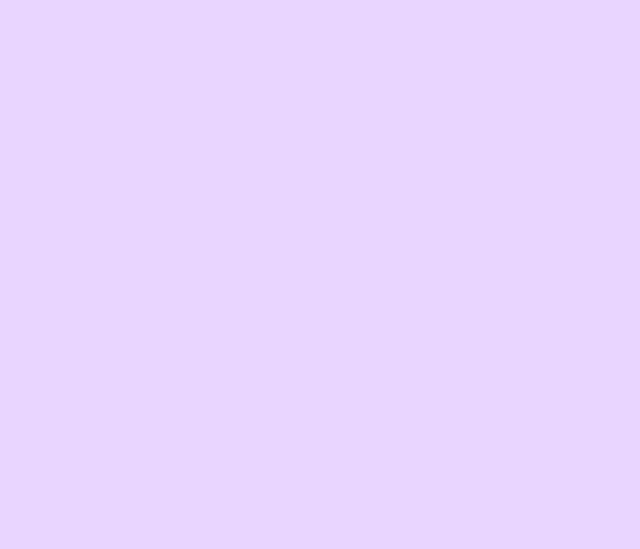
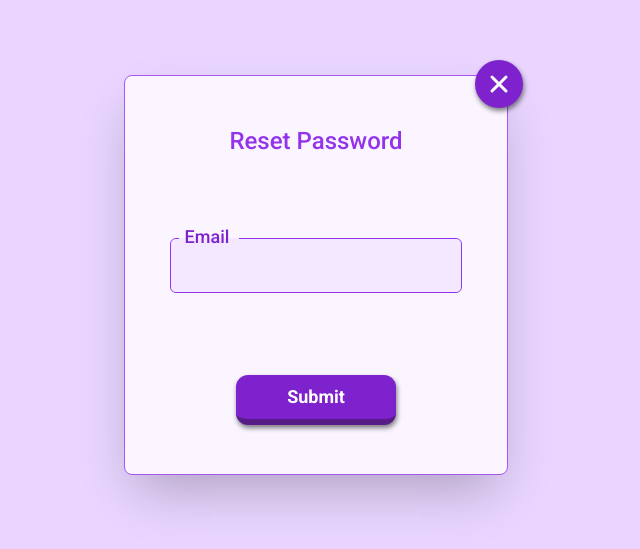
Before and after one commit to youssefLegmiri/job-application, a React (Vite) app in the folder FrontEnd/: page /ResetPassword in a window 1280 px wide. Before the commit this address had no page. Shown: the part 125-674 px from the top of the page, without its empty margins (324-964 px from the left). Built offline with nearby package versions, Linux system fonts and the light colour scheme.

Commit message:
added Reset password

```diff
--- a/FrontEnd/src/App.jsx
+++ b/FrontEnd/src/App.jsx
@@ -3,6 +3,7 @@ import About from "./components/About";
 import Contact from "./components/Contact";
 import Login from "./components/Login";
 import Register from "./components/Register";
+import ResetPassword from "./components/ResetPassword";
 import SharedLayout from "./components/sharedLayout";
 import { Routes, Route } from "react-router";
 const App = () => {
@@ -15,6 +16,7 @@ const App = () => {
       </Route>
       <Route path="login" element={<Login />} />
       <Route path="register" element={<Register />} />
+      <Route path="ResetPassword" element={<ResetPassword />} />
     </Routes>
   );
 };
--- a/FrontEnd/src/components/Form.jsx
+++ b/FrontEnd/src/components/Form.jsx
@@ -111,7 +111,7 @@ const Form = () => {
           action={"Creating..."}
           type={"submit"}
           text={"Create"}
-          className={"btn-custom disabled:bg-purple-400 "}
+          className={"btn-custom disabled:bg-purple-500 "}
         />
       )}
       {isReady && (
--- a/FrontEnd/src/components/Login.jsx
+++ b/FrontEnd/src/components/Login.jsx
@@ -28,7 +28,7 @@ const Login = () => {
   }
   const validateInput = (formData) => {
     const jsonData = Object.fromEntries(formData.entries());
-    const email = jsonData.email.split(".");
+    const emailData = jsonData.email.split(".");
     if (!jsonData.email) {
       emailInputRef.current.focus();
       dispatch({
@@ -38,8 +38,8 @@ const Login = () => {
     } else if (
       !jsonData.email.includes("@") ||
       !jsonData.email.includes(".") ||
-      email[0].length < 2 ||
-      email[1].length < 2
+      emailData[0].length < 2 ||
+      emailData[1].length < 2
     ) {
       emailInputRef.current.focus();
       dispatch({
@@ -192,7 +192,7 @@ const Login = () => {
         </div>
         {/*Forgot password ? */}
         <div className="flex md:w-[50%] w-[80%] justify-around ">
-          <Link to={"/"}>
+          <Link to={"/ResetPassword"}>
             <p className="text-lg font-[500] text-purple-600 hover:text-purple-500">
               Forgot password ?
             </p>
@@ -204,7 +204,7 @@ const Login = () => {
           isPending={isPending}
           type={"submit"}
           text={"Login"}
-          className={"btn-custom disabled:bg-purple-400"}
+          className={"btn-custom disabled:bg-purple-500"}
         />
         {/*Don't have an account ? Sign up */}
         <div className="md:w-[60%] w-[80%] xl:w-[90%] text-purple-600 text-lg flex justify-evenly items-center">
--- a/FrontEnd/src/components/Register.jsx
+++ b/FrontEnd/src/components/Register.jsx
@@ -38,7 +38,7 @@ const Register = () => {
   }
   const validateInput = (formData) => {
     const jsonData = Object.fromEntries(formData.entries());
-    const email = jsonData.email.split(".");
+    const emailData = jsonData.email.split(".");
     if (!jsonData.firstName) {
       firstNameRef.current.focus();
       dispatch({
@@ -75,8 +75,8 @@ const Register = () => {
     } else if (
       !jsonData.email.includes("@") ||
       !jsonData.email.includes(".") ||
-      email[0].length < 2 ||
-      email[1].length < 2
+      emailData[0].length < 2 ||
+      emailData[1].length < 2
     ) {
       emailRef.current.focus();
       dispatch({
@@ -352,8 +352,7 @@ const Register = () => {
         <Button
           isPending={isPending}
           text={"Register"}
-          className="btn-custom disabled:bg-purple-500 border-b-[6px] rounded-xl
-                    border-purple-900 bg-purple-700 hover:bg-purple-600"
+          className="btn-custom disabled:bg-purple-500 "
           type="submit"
           action="Registering..."
         />
--- /dev/null
+++ b/FrontEnd/src/components/ResetPassword.jsx
@@ -0,0 +1,123 @@
+import { useRef, useReducer } from "react";
+import Input from "./Input";
+import Button from "./Button";
+import { useActionState } from "react";
+import { useNavigate } from "react-router-dom";
+import { IoClose } from "react-icons/io5";
+const ResetPassword = () => {
+  const emailInputRef = useRef(null);
+  const navigate = useNavigate();
+  const initialState = {
+    emailError: false,
+    emailErrorMessage: "",
+    data: "",
+  };
+  const [state, dispatch] = useReducer(errorHandler, initialState);
+  const [response, actionFunction, isPending] = useActionState(formAction, {});
+
+  const validateEmail = (formData) => {
+    const jsonData = Object.fromEntries(formData.entries());
+    const emailData = jsonData.email.split(".");
+    if (!jsonData.email) {
+      emailInputRef.current.focus();
+      dispatch({
+        type: "EMAIL_EMPTY",
+      });
+    } else if (
+      !jsonData.email.includes("@") ||
+      !jsonData.email.includes(".") ||
+      emailData[0].length < 2 ||
+      emailData[1].length < 2
+    ) {
+      emailInputRef.current.focus();
+      dispatch({
+        type: "EMAIL_INVALID_FORMAT",
+        payload: { email: jsonData.email },
+      });
+    } else {
+      dispatch({
+        type: "NO_ERROR",
+        payload: { email: jsonData.email },
+      });
+      return actionFunction(formData);
+    }
+  };
+  function errorHandler(state, action) {
+    switch (action.type) {
+      case "EMAIL_EMPTY":
+        return {
+          emailError: true,
+          emailErrorMessage: "Email is required !",
+        };
+      case "EMAIL_INVALID_FORMAT":
+        return {
+          emailError: true,
+          emailErrorMessage: "Invalid Email Format !",
+          data: action.payload.email,
+        };
+      case "NO_ERROR":
+        return {
+          emailError: false,
+          emailErrorMessage: "",
+          data: action.payload.email,
+        };
+      case "RESET_ERRORS":
+        return {
+          emailError: false,
+          emailErrorMessage: "",
+        };
+      default:
+        return state;
+    }
+  }
+  async function formAction(previousState, formData) {
+    const jsonData = Object.fromEntries(formData.entries());
+  }
+  const handelClick = () => {
+    navigate("/login");
+  };
+  return (
+    <main className="w-screen h-screen  flex justify-center items-center ">
+      <form
+        className="h-[50%] w-[80%] min-h-[400px] p-2  flex flex-col justify-around items-center
+                      border-[1px] border-purple-500 rounded-lg  bg-purple-50 relative
+                      xl:w-[30%] lg:w-[50%] md:w-[60%] shadow-2xl "
+        action={validateEmail}
+      >
+        <h1 className="text-purple-600 font-[500] ">Reset Password</h1>
+        <div className="relative w-full flex items-center justify-center ">
+          <Input
+            dispatch={dispatch}
+            ref={emailInputRef}
+            error={state?.emailError}
+            inputData={state?.data}
+            autofocus={true}
+            name={"email"}
+            type={"text"}
+            label={"Email"}
+          />
+          {state?.emailError && (
+            <p className="text-red-600 text-sm absolute left-16 -bottom-6">
+              {state?.emailErrorMessage}
+            </p>
+          )}
+        </div>
+        <Button
+          isPending={isPending}
+          text={"Submit"}
+          className="btn-custom disabled:bg-purple-500"
+        />
+        <div className="absolute -top-4 -right-4 ">
+          <IoClose
+            onClick={handelClick}
+            className=" cursor-pointer p-2 rounded-full
+                     transition-all duration-300 hover:bg-purple-600
+                     w-12 h-12  text-stone-50 bg-purple-700 shadow-custom-shadow"
+          />
+        </div>
+      </form>
+    </main>
+  );
+};
+
+export default ResetPassword;
--- a/FrontEnd/src/index.css
+++ b/FrontEnd/src/index.css
@@ -10,8 +10,9 @@
 }
 @layer components {
   .btn-custom {
-    @apply bg-primary  text-white w-40 text-lg font-bold p-2 rounded-md
-           shadow-custom-shadow  hover:bg-purple-600;
+    @apply text-white w-40 text-lg font-bold p-2
+           shadow-custom-shadow  hover:bg-purple-600 border-b-[6px] rounded-xl
+           border-purple-900 bg-purple-700;
   }
   .navBar {
     @apply hover:text-purple-600 relative;
```
